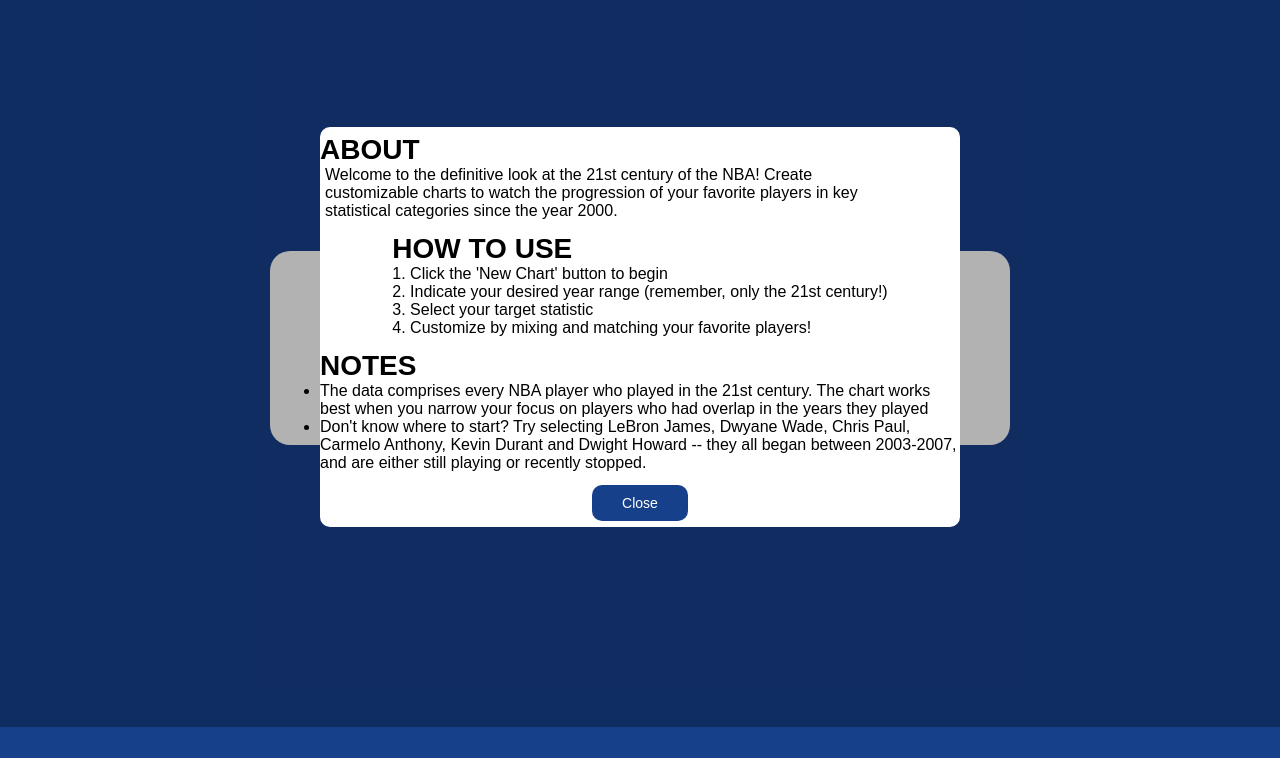
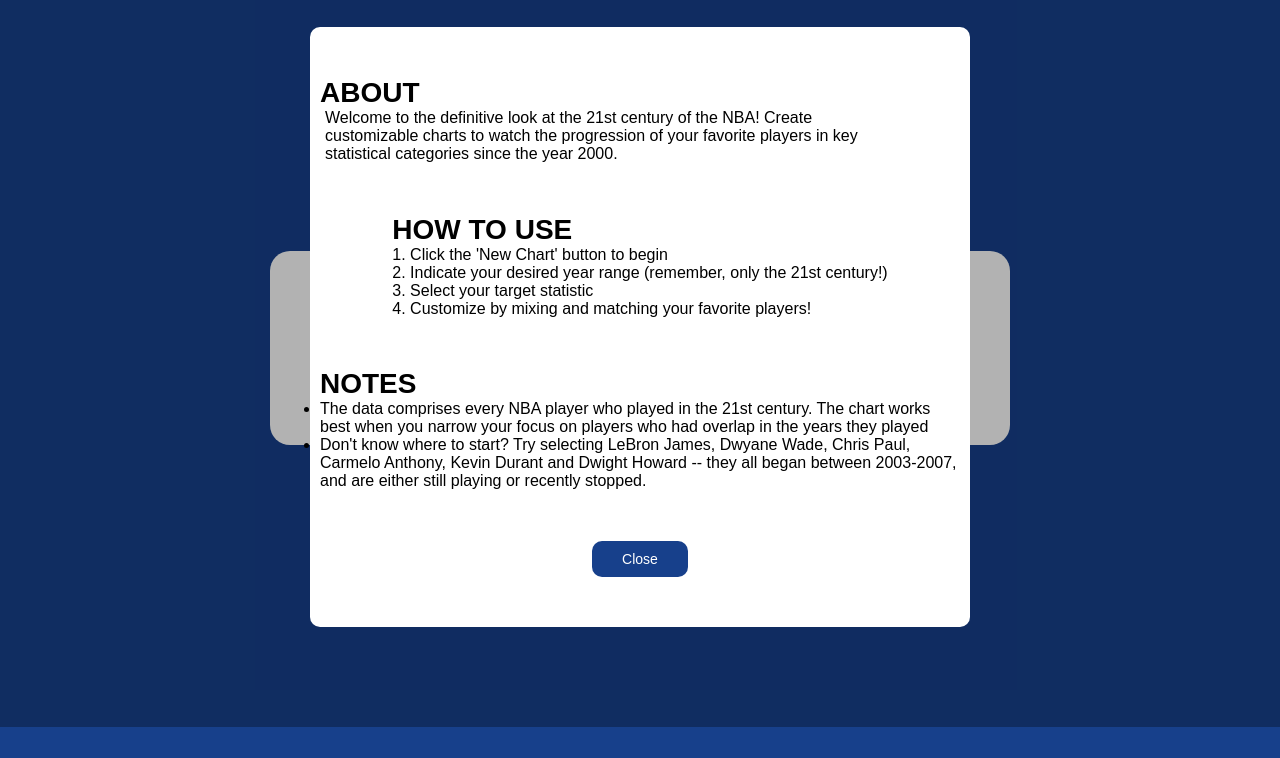
Before and after one commit to torbenginsberg/NBA-Bar-Chart-Races, a website built with webpack: page index.html in a window 1280 px wide. Both pictures are taken after a click on the element "About". Shown: the part 73-831 px from the top of the page. Built offline with nearby package versions, Linux system fonts and the light colour scheme.

Commit message:
Style about modal

```diff
--- a/src/index.scss
+++ b/src/index.scss
@@ -282,11 +282,13 @@ h2 {
     border-radius: 10px;
     background-color: white;
     width: 50%;
-    height: 50%;
+    height: 75%;
     display: flex;
-    justify-content: space-around;
+    justify-content: space-evenly;
     align-items: center;
     flex-direction: column;
+    padding-left: 10px;
+    padding-right: 10px;
 }
 
 .about-modal button {
```
Also changed, not shown: dist/main.css.
